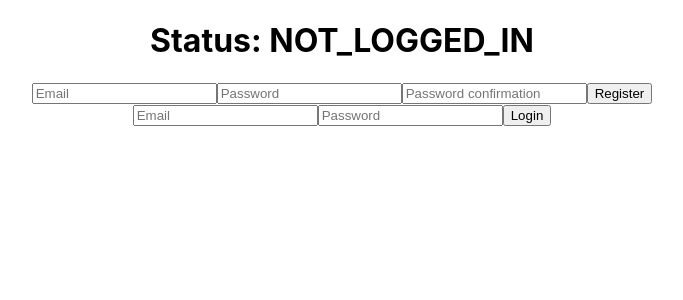
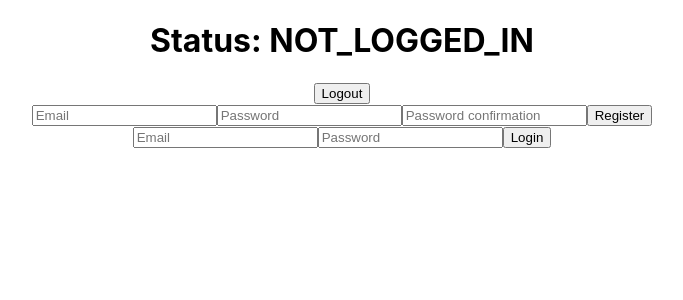
Before and after one commit to imhilla/TelCars, a React (Create React App) app in the folder react-frontend/: page / in a window 1280 px wide. Shown: the top 300 px of the page, without its empty margins (298-981 px from the left). Built offline with nearby package versions, Linux system fonts and the light colour scheme; no server answers.

Commit message:
add handle logout button

```diff
--- a/react-frontend/src/components/App.js
+++ b/react-frontend/src/components/App.js
@@ -28,6 +28,7 @@ class App extends React.Component {
       user: {},
     };
     this.handleLogin = this.handleLogin.bind(this);
+    this.handleLogout = this.handleLogout.bind(this);
   }
 
   checkLoginStatus() {
@@ -59,6 +60,13 @@ class App extends React.Component {
     });
   }
 
+  handleLogout() {
+    this.setState({
+      loggedInStatus: 'NOT_LOGGED_IN',
+      user: {},
+    });
+  }
+
   render() {
     return (
       <div className="App">
@@ -68,7 +76,12 @@ class App extends React.Component {
               exact
               path="/"
               render={props => (
-                <Home {...props} loggedInStatus={this.state.loggedInStatus} handleLogin={this.handleLogin} />
+                <Home
+                  {...props}
+                  loggedInStatus={this.state.loggedInStatus}
+                  handleLogin={this.handleLogin}
+                  handleLogout={this.handleLogout}
+                />
               )}
             />
             <Route
--- a/react-frontend/src/components/Home.js
+++ b/react-frontend/src/components/Home.js
@@ -1,9 +1,11 @@
+/* eslint-disable react/button-has-type */
 /* eslint-disable no-useless-constructor */
 /* eslint-disable react/prop-types */
 /* eslint-disable react/destructuring-assignment */
 /* eslint-disable react/jsx-one-expression-per-line */
 /* eslint-disable react/prefer-stateless-function */
 import React from 'react';
+import axios from 'axios';
 import Login from './auth/Login';
 import Registration from './auth/Registration';
 
@@ -11,18 +13,23 @@ class Home extends React.Component {
   constructor(props) {
     super(props);
     this.handleSuccessfulAuth = this.handleSuccessfulAuth.bind(this);
+    this.handleLogoutClick = this.handleLogoutClick.bind(this);
   }
 
   handleSuccessfulAuth(data) {
     this.props.handleLogin(data);
-    console.log(data);
     this.props.history.push('/dashboard');
+  }
+
+  handleLogoutClick() {
+    this.props.handleLogout();
   }
 
   render() {
     return (
       <div>
         <h1>Status: {this.props.loggedInStatus}</h1>
+        <button onClick={() => { this.handleLogoutClick(); }}>Logout</button>
         <Registration handleSuccessfulAuth={this.handleSuccessfulAuth} />
         <Login handleSuccessfulAuth={this.handleSuccessfulAuth} />
       </div>
```
